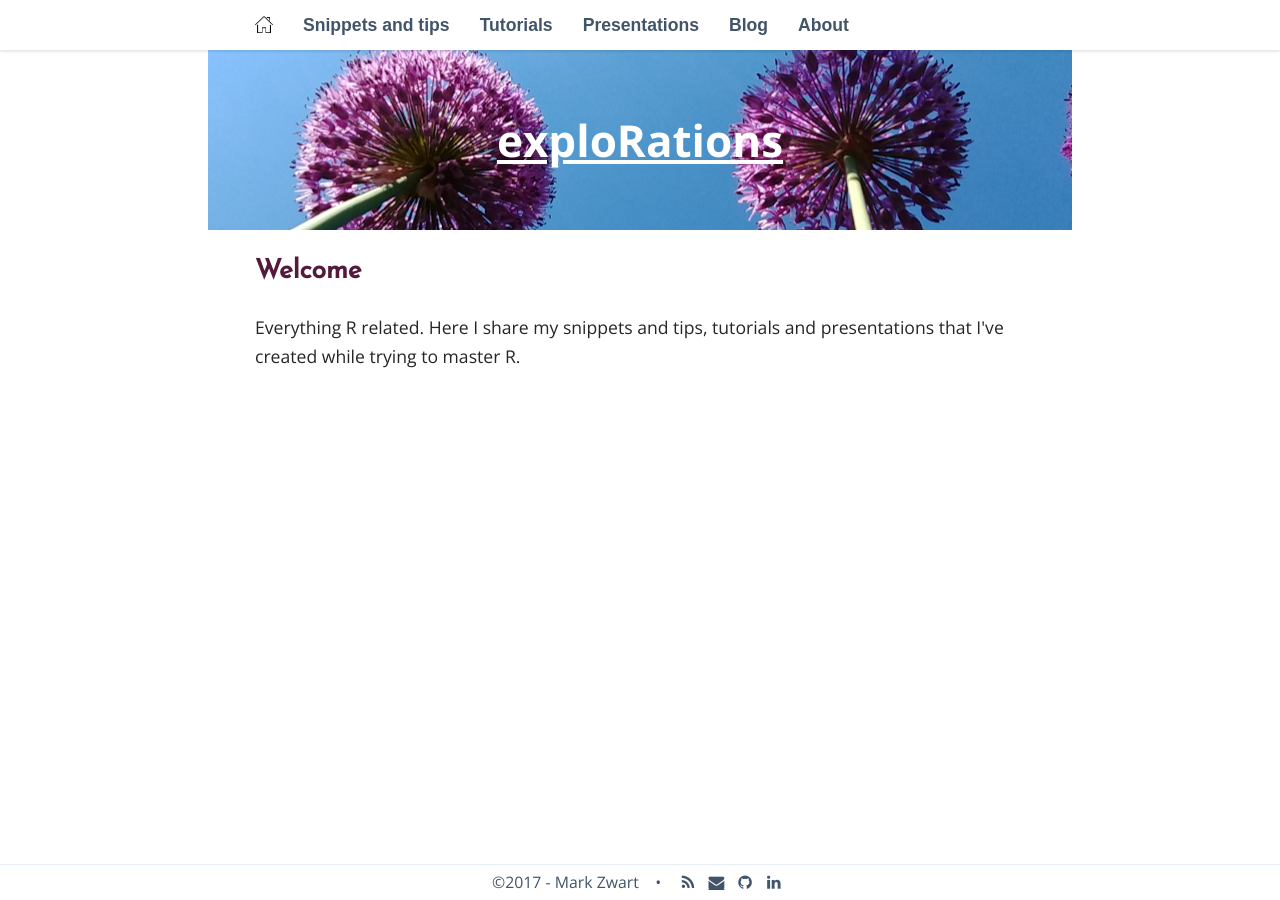
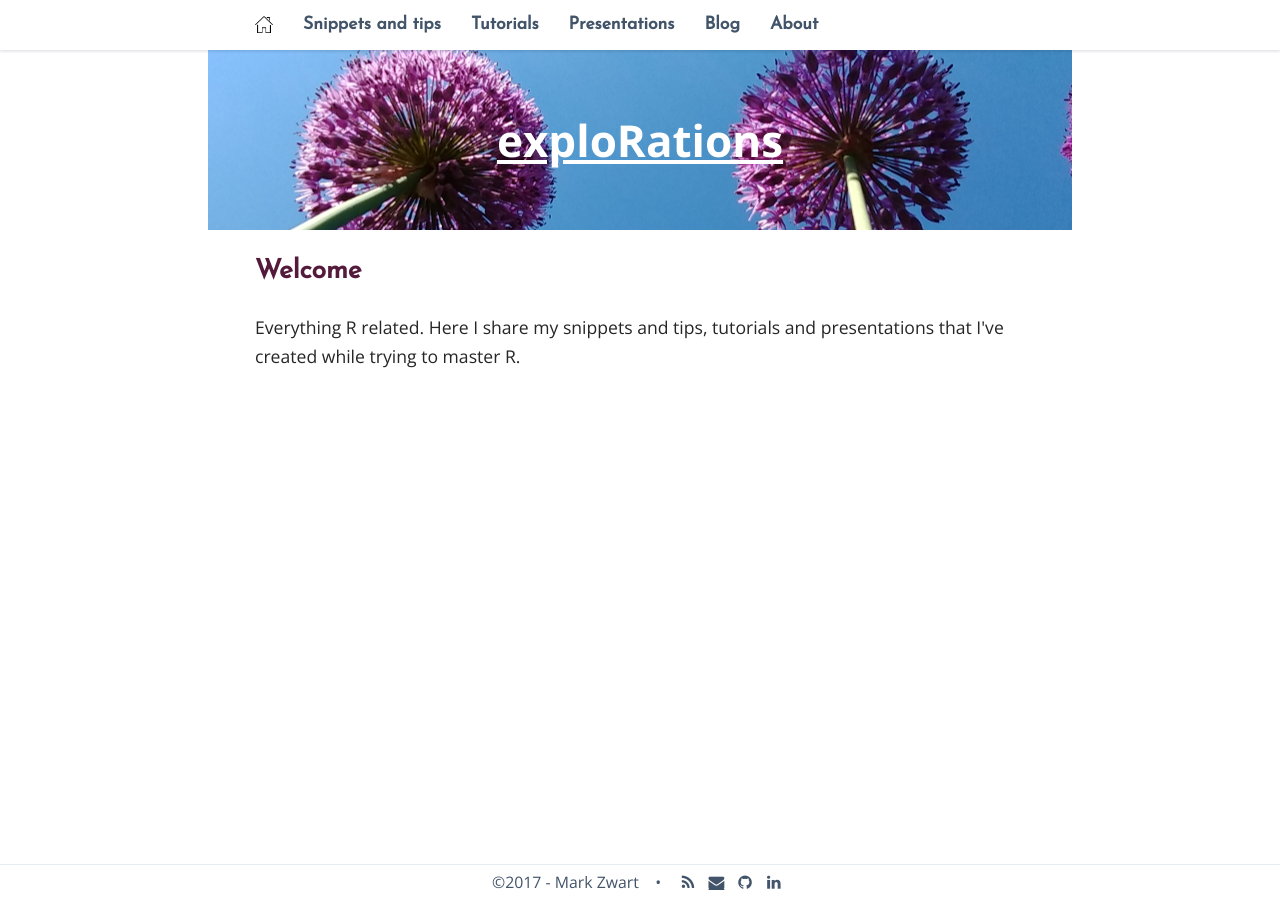
Before and after one commit to mark-me/mark-me.github.io, a Jekyll site: the page built from index.html, in a window 1280 px wide. Built offline with Jekyll 4.4.1, drawn with Linux system fonts in a browser that asks for light colours; nearby versions of some CDN libraries; comment, search, counter and statistics services are not loaded.

Commit message:
Update _layout.scss

```diff
--- a/_sass/_layout.scss
+++ b/_sass/_layout.scss
@@ -161,7 +161,7 @@ aside {
 					text-decoration: none;
 					display: block;
 					padding: 15px;
-					font-family: 'Muli', sans-serif;
+					font-family: 'Josefin Sans', sans-serif;
 					line-height: 20px;
 					margin-bottom: -1px;
 					box-shadow: 0;
```
